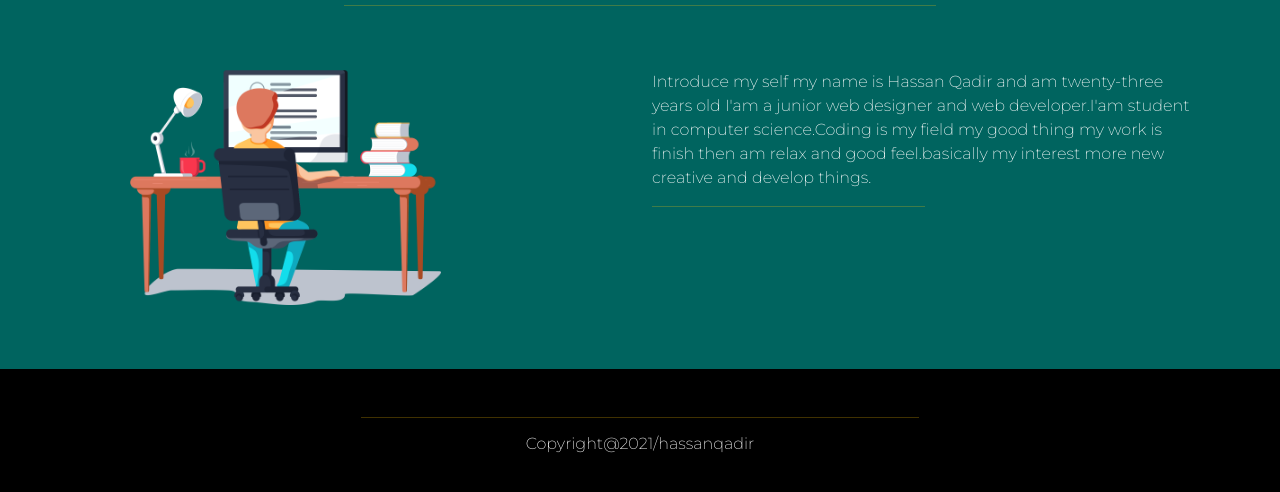
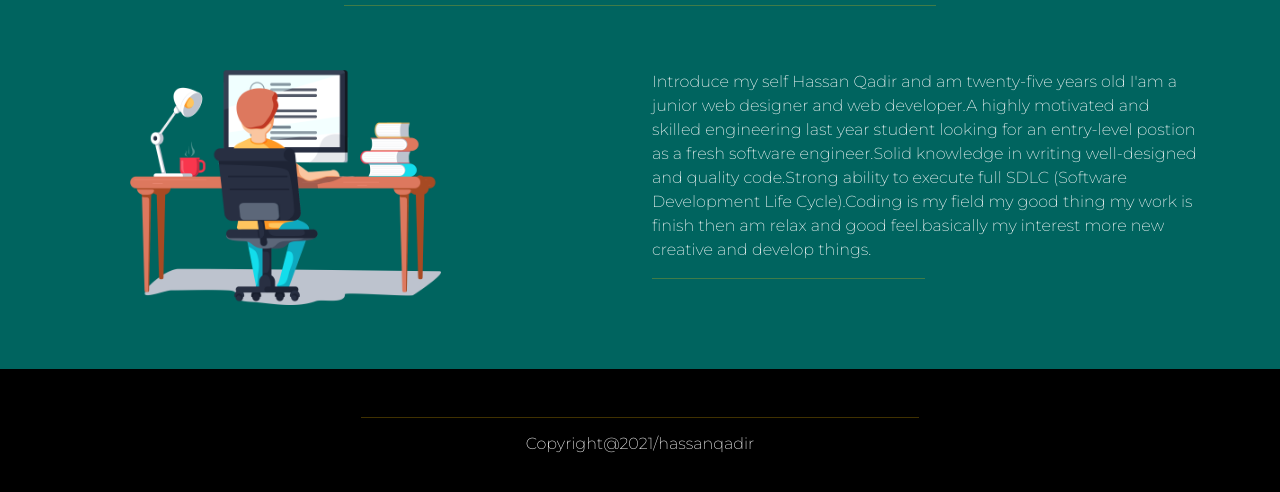
Before and after one commit to hassan-qadir/My-Porfolio, a plain HTML site: page bootstrap/about.html in a window 1280 px wide. Shown: the part 232-724 px from the top of the page. Drawn offline with nearby package versions, Linux system fonts and the light colour scheme.

Commit message:
aboutChange

```diff
--- a/bootstrap/about.html
+++ b/bootstrap/about.html
@@ -54,7 +54,7 @@
 
       </div>
        <div class="col-lg-6 col-md-6 col-12">
-        <p class="text-white mt-5">Introduce my self my name is Hassan Qadir and am twenty-three years old I'am a junior web designer and web developer.I'am student in computer science.Coding is my field my good thing my work is finish then am relax and good feel.basically my interest more new creative and develop things. </p>
+        <p class="text-white mt-5">Introduce my self Hassan Qadir and am twenty-five years old I'am a junior web designer and web developer.A highly motivated and skilled engineering last year student looking for an entry-level postion as a fresh software engineer.Solid knowledge in writing well-designed and quality code.Strong ability to execute full SDLC (Software Development Life Cycle).Coding is my field my good thing my work is finish then am relax and good feel.basically my interest more new creative and develop things. </p>
         <hr class="w-50 text-warning">
       </div>
 
```
